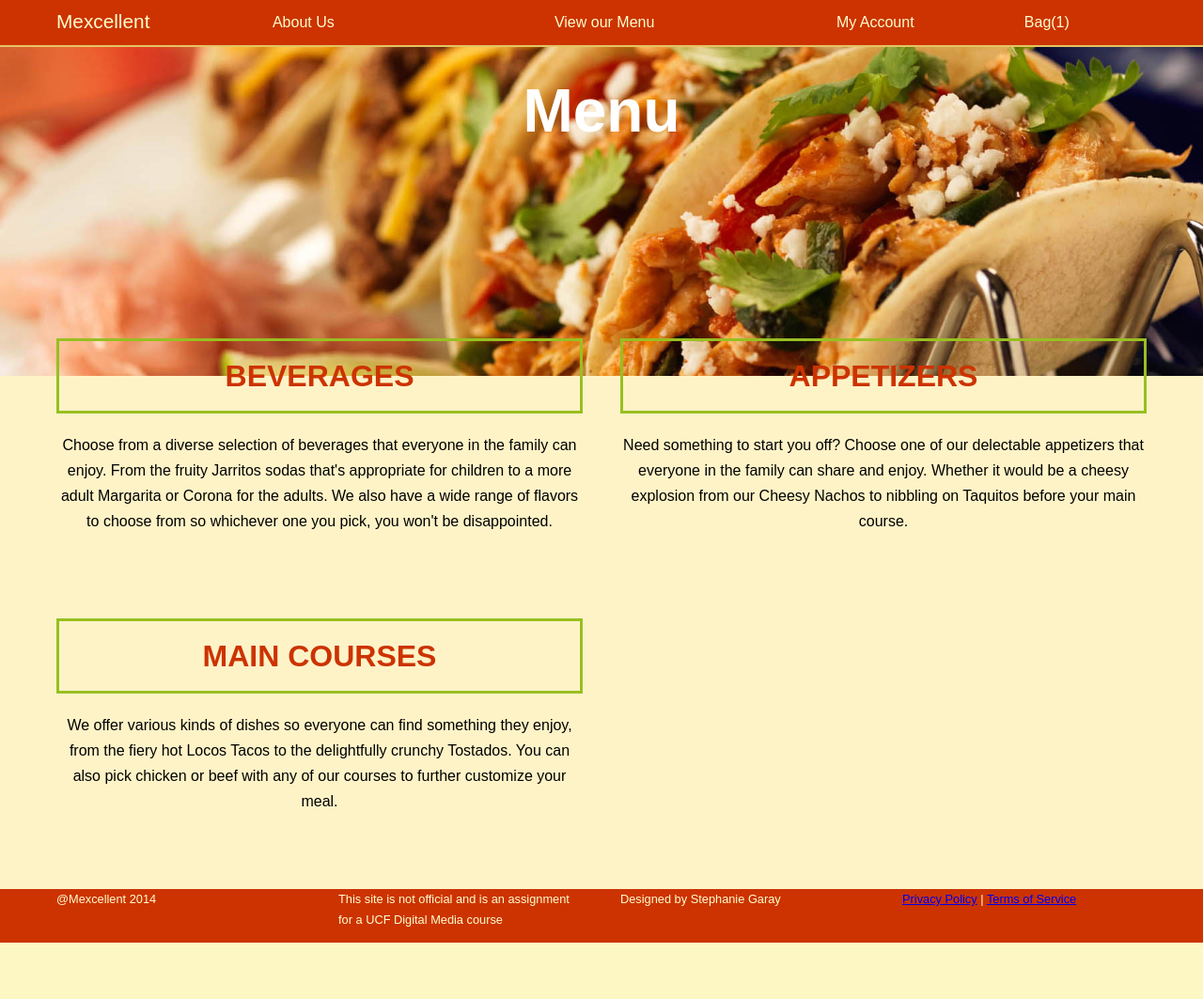
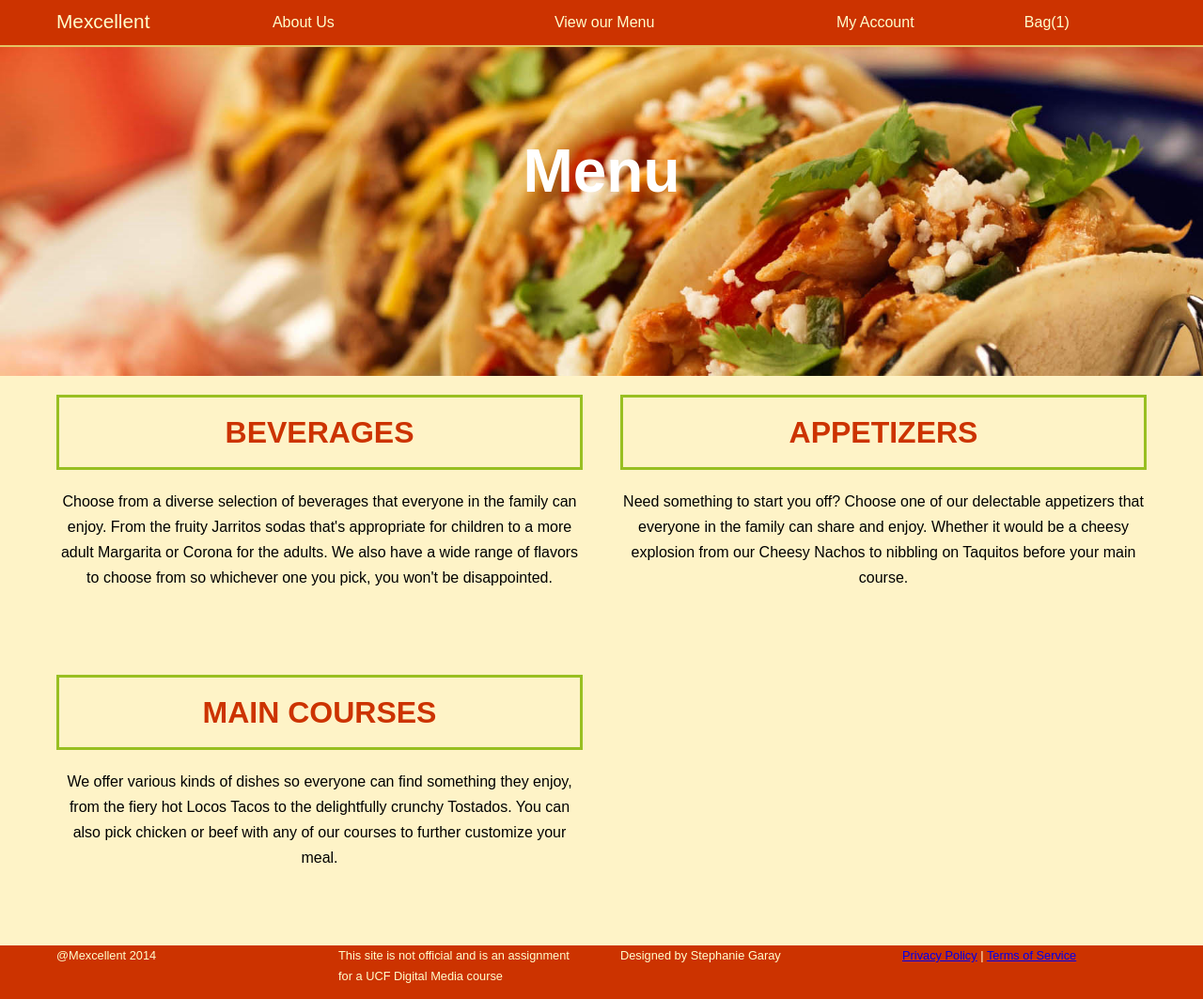
Before and after one commit to shaunmilo/Mexcellent, a PHP site: page /catalog.php in a window 1280 px wide. Shown: the whole page at 94% size. Before the commit the page ends 1003 px from the top, so only its background shows below. Run offline with PHP 8.4, Linux system fonts and the light colour scheme; the visitor is signed in with stand-in values (Sample User, id 1); data that the repository does not hold is empty.

Commit message:
More layout fixes

```diff
--- a/catalog.php
+++ b/catalog.php
@@ -19,7 +19,7 @@ $con=mysqli_connect("sulley.cah.ucf.edu", "st369963", "Goknights1", "st369963");
 <!--Content-->
     <div id="site-content">
 		<div id="menuBg">
-          <h2 class="sectionHeading">Menu</h2>
+          <h2 class="sectionHeading bannerHeading">Menu</h2>
         </div>
         <div id="menu" class="grid">
         	<div class="productSection">
--- a/client.php
+++ b/client.php
@@ -17,7 +17,7 @@ session_start();
 
 <!--Home Content-->
     <div id="site-content">
-    	<div class="grid">
+    	<div class="grid block-fix">
  			<div id="cartPage">
             	<div id="cartTitle" class="c9 s3">
             		<h3 id="subheadings" class="c9">MY ACCOUNT</h3>
--- a/css/styles.css
+++ b/css/styles.css
@@ -23,6 +23,10 @@
 
 #responsiveNav{
 	display:none;
+}
+
+.block-fix {
+	display: inline-block;
 }
 
 /* START OF NAVIGATION */
@@ -207,7 +211,7 @@ nav a#pull {
 	padding-top:10px;
 	margin-bottom:20px;
 	font-size:2em;
-	margin-top:-40px;
+	margin-top: 20px;
 }
 
 .descriptions{
@@ -223,7 +227,11 @@ nav a#pull {
 	color:#FFF;
 	text-align:center;
 	font-size:4em;
-	padding: 1em 0;
+	position: relative;
+}
+
+.bannerHeading {
+	top: 2em;
 }
 
 #menuBg{
@@ -232,6 +240,7 @@ nav a#pull {
 	background-size: 100%;
 	margin: 0;
 	width: auto;
+	background-position-y: 0px;
 }
 
 #locationBg
@@ -406,7 +415,6 @@ nav a#pull {
 	padding-top:150px;
 	font-weight:bold;
 	margin-bottom:80px;
-	display: inline-block;
 }
 
 table {
```
